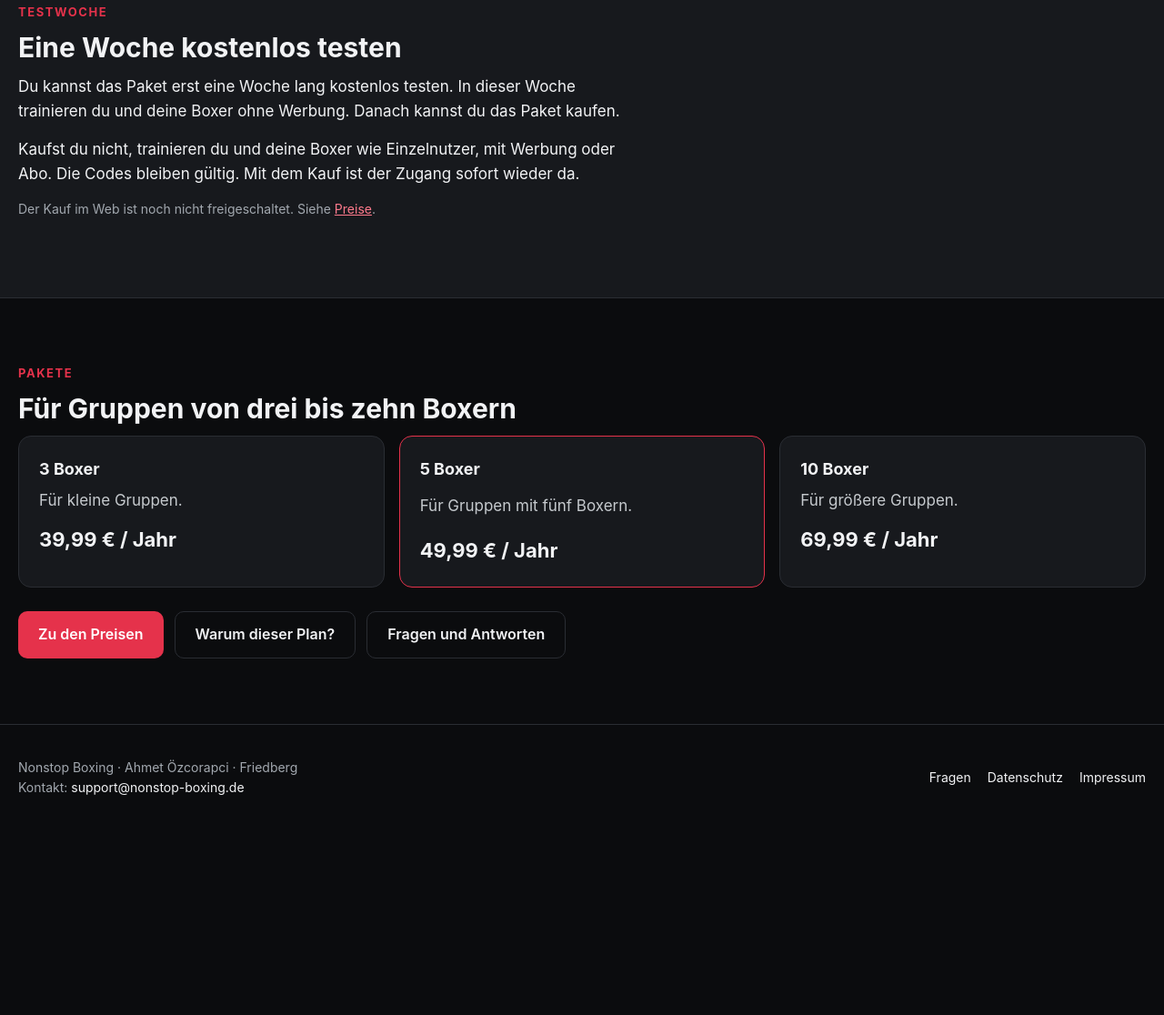
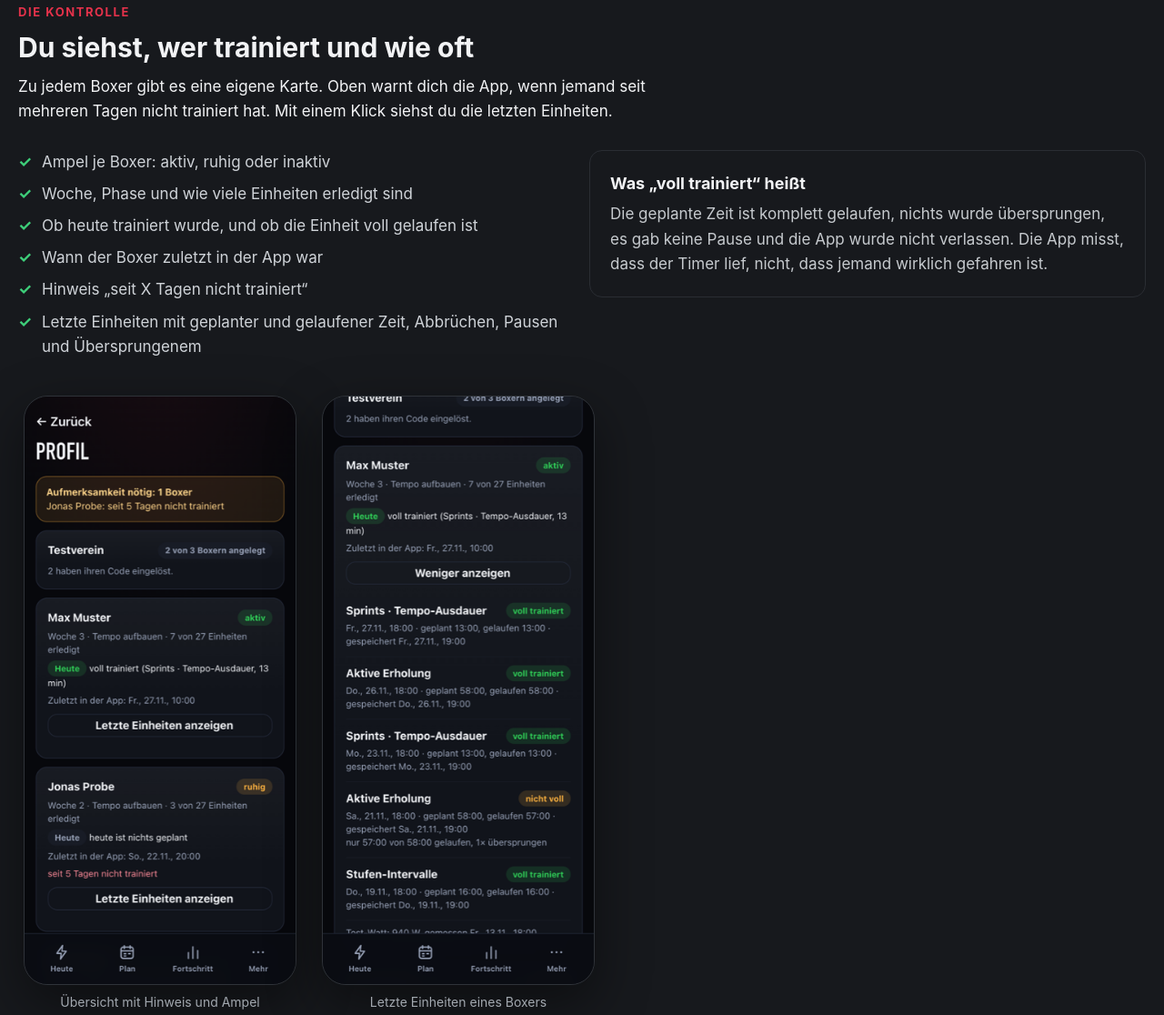
Before and after one commit to aozcorap/nonstop-boxing-info, a plain HTML site: page fuer-trainer.html in a window 1280 px wide. Shown: the part 2601-3717 px from the top of the page at 91% size. Before the commit the page ends 3527 px from the top, so only its background shows below. Drawn offline with Linux system fonts and the light colour scheme.

Commit message:
Info-Seite: Trainer-Kontrolle (Fortschritt je Boxer) mit Screenshots
Co-Authored-By: Claude Sonnet 5.5 <noreply@anthropic.com>

```diff
--- a/fuer-trainer.html
+++ b/fuer-trainer.html
@@ -79,6 +79,30 @@
       </div>
     </section>
 
+    <section class="band">
+      <div class="wrap">
+        <p class="eyebrow">Die Kontrolle</p>
+        <h2>Du siehst, wer trainiert und wie oft</h2>
+        <p style="max-width:760px">Zu jedem Boxer gibt es eine eigene Karte. Oben warnt dich die App, wenn jemand seit mehreren Tagen nicht trainiert hat. Mit einem Klick siehst du die letzten Einheiten.</p>
+        <div class="grid2" style="margin-top:28px;align-items:start">
+          <ul class="pc pro" style="margin:0">
+            <li>Ampel je Boxer: aktiv, ruhig oder inaktiv</li>
+            <li>Woche, Phase und wie viele Einheiten erledigt sind</li>
+            <li>Ob heute trainiert wurde, und ob die Einheit voll gelaufen ist</li>
+            <li>Wann der Boxer zuletzt in der App war</li>
+            <li>Hinweis „seit X Tagen nicht trainiert“</li>
+            <li>Letzte Einheiten mit geplanter und gelaufener Zeit, Abbrüchen, Pausen und Übersprungenem</li>
+          </ul>
+          <div class="card"><h3>Was „voll trainiert“ heißt</h3><p>Die geplante Zeit ist komplett gelaufen, nichts wurde übersprungen, es gab keine Pause und die App wurde nicht verlassen. Die App misst, dass der Timer lief, nicht, dass jemand wirklich gefahren ist.</p></div>
+        </div>
+        <div class="shots two" style="margin-top:32px">
+          <figure><img class="phone" src="img/t2_uebersicht.png" alt="Trainer-Ansicht mit Hinweis, Ampel und Stand je Boxer" width="390" height="844" loading="lazy"><figcaption>Übersicht mit Hinweis und Ampel</figcaption></figure>
+          <figure><img class="phone" src="img/t3_einheiten.png" alt="Letzte Einheiten eines Boxers mit geplanter und gelaufener Zeit" width="390" height="844" loading="lazy"><figcaption>Letzte Einheiten eines Boxers</figcaption></figure>
+        </div>
+        <p class="muted small" style="margin-top:12px">Die Bilder zeigen Beispieldaten mit erfundenen Namen.</p>
+      </div>
+    </section>
+
     <section class="band" id="testwoche">
       <div class="wrap">
         <p class="eyebrow">Testwoche</p>
--- a/stil.css
+++ b/stil.css
@@ -100,6 +100,8 @@ details p:last-child { margin-bottom: 0; }
 .shots figure { margin: 0; }
 .shots figcaption { color: var(--muted); font-size: 14px; margin-top: 8px; text-align: center; }
 .shots .phone { max-width: 170px; margin: 0 auto; }
+.shots.two { grid-template-columns: repeat(2, 1fr); max-width: 640px; }
+.shots.two .phone { max-width: 300px; }
 
 /* Hero ohne Bild, zentriert gedacht */
 .hero-text h1 { font-size: 38px; max-width: 900px; }
```
Also changed, not shown: img/t2_uebersicht.png (added), img/t3_einheiten.png (added).
